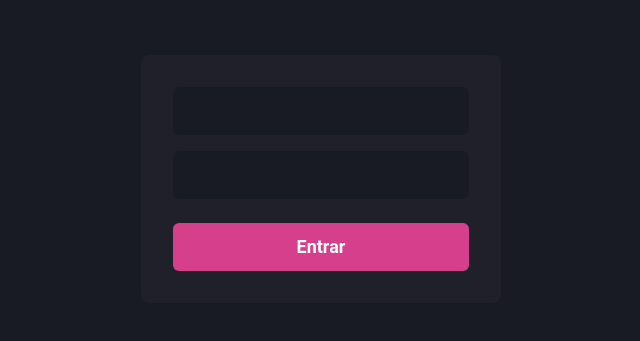
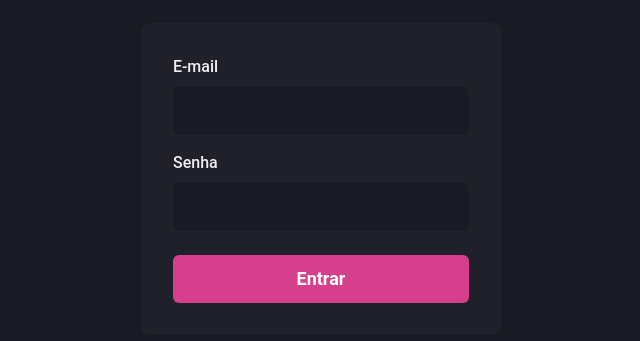
Before and after one commit to felipecfb/dashgo, a Next.js app: page / in a window 1280 px wide. Shown: the part 221-562 px from the top of the page, without its empty margins (319-959 px from the left). Built offline with nearby package versions, Linux system fonts and the light colour scheme.

Commit message:
feat: criando o formulário de signIn com react-hook-form

```diff
--- a/package.json
+++ b/package.json
@@ -19,6 +19,7 @@
     "react": "18.2.0",
     "react-apexcharts": "^1.4.0",
     "react-dom": "18.2.0",
+    "react-hook-form": "^7.32.2",
     "react-icons": "^4.4.0"
   },
   "devDependencies": {
--- a/src/components/Form/Input.tsx
+++ b/src/components/Form/Input.tsx
@@ -4,13 +4,17 @@ import {
   Input as ChakraInput,
   InputProps as ChakraInputProps,
 } from "@chakra-ui/react";
+import { forwardRef, ForwardRefRenderFunction } from "react";
 
 interface InputProps extends ChakraInputProps {
   name: string;
   label?: string;
 }
 
-export function Input({ name, label, ...rest }: InputProps) {
+const InputBase: ForwardRefRenderFunction<HTMLInputElement, InputProps> = (
+  { name, label, ...rest },
+  ref
+) => {
   return (
     <>
       <FormControl>
@@ -26,9 +30,12 @@ export function Input({ name, label, ...rest }: InputProps) {
             bgColor: "gray.900",
           }}
           size="lg"
+          ref={ref}
           {...rest}
         />
       </FormControl>
     </>
   );
-}
+};
+
+export const Input = forwardRef(InputBase);
--- a/src/components/Header/SearchBox.tsx
+++ b/src/components/Header/SearchBox.tsx
@@ -27,5 +27,5 @@ export function SearchBox() {
 
       <Icon as={RiSearchLine} fontSize="20" />
     </Flex>
-    )
+  );
 }
--- a/src/pages/index.tsx
+++ b/src/pages/index.tsx
@@ -1,7 +1,23 @@
 import { Flex, Button, Stack } from "@chakra-ui/react";
+import { SubmitHandler, useForm } from "react-hook-form";
 import { Input } from "../components/Form/Input";
 
+type SignInFormData = {
+  email: string;
+  password: string;
+};
+
 export default function Home() {
+  const { register, handleSubmit, formState } = useForm();
+
+  const error = formState.errors;
+
+  const handleSignIn: SubmitHandler<SignInFormData> = async (values) => {
+    await new Promise((resolve) => setTimeout(resolve, 2000));
+
+    console.log(values);
+  };
+
   return (
     <Flex w="100vw" h="100vh" align="center" justify="center">
       <Flex
@@ -12,17 +28,29 @@ export default function Home() {
         p="8"
         borderRadius={8}
         flexDir="column"
+        onSubmit={handleSubmit(handleSignIn)}
       >
         <Stack spacing="4">
-          <Input name="email" type="email" />
-          <Input name="password" type="password" />
+          <Input
+            name="email"
+            type="email"
+            label="E-mail"
+            {...register("email")}
+          />
+          <Input
+            name="password"
+            type="password"
+            label="Senha"
+            {...register("password")}
+          />
         </Stack>
         <Button
           type="submit"
           mt="6"
           colorScheme="pink"
           size="lg"
-          >
+          isLoading={formState.isSubmitting}
+        >
           Entrar
         </Button>
       </Flex>
```
Also changed, not shown: 1 other file (tests, documents, lock files or other folders). Lines whose indentation alone changed are shown as unchanged.
